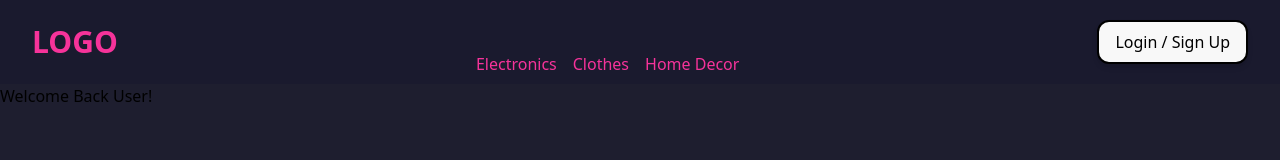
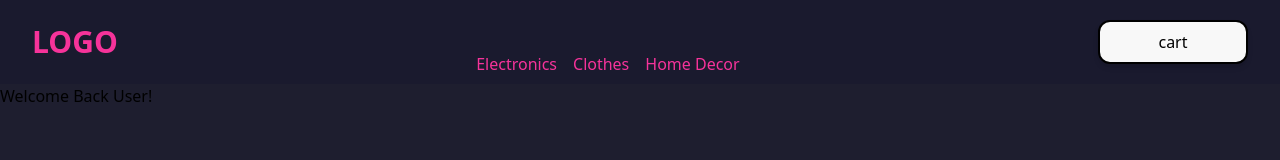
Before and after one commit to dampmatt/e-commerce-frontend, a React (Vite) app: page / in a window 1280 px wide. Both pictures are taken after a click on the button "Login / Sign Up". Shown: the top 160 px of the page. Built offline with nearby package versions, Linux system fonts and the light colour scheme.

Commit message:
added dummy login functionality

```diff
--- a/src/App.jsx
+++ b/src/App.jsx
@@ -1,13 +1,13 @@
 import './App.css'
-import { useSelector, useDispatch } from 'react-redux'
-import { Link, NavLink } from 'react-router'
+
+
 import { Outlet } from 'react-router-dom'
 import Header from './components/Header'
 
 
+
 function App() {
-  const count = useSelector((state) => state.counter.value)
-  const dispatch = useDispatch()
+
 
   return (
     <div>
--- a/src/components/Header.jsx
+++ b/src/components/Header.jsx
@@ -1,6 +1,20 @@
 import React from 'react'
+import { useSelector, useDispatch } from 'react-redux'
+import { Link, NavLink } from 'react-router'
+import { SignIn, SignOut } from '../store/Slice/loginSlice'
 
 const Header = () => {
+  const isLogin = useSelector((state) => state.login.login)
+  const dispatch = useDispatch()
+
+  const handleClick = ()=>{
+    if(isLogin){
+      dispatch(SignOut());
+    }
+    else{
+      dispatch(SignIn());
+    }
+  }
   return (
     <div className='flex justify-between items-center bg-[#1a1a2e] text-pink-500  px-8  '>
         <h1 className='text-3xl font-bold cursor-pointer py-6'>LOGO</h1>
@@ -11,8 +25,18 @@ const Header = () => {
             <li className='cursor-pointer hover:border-1 hover:bg-pink-500 hover:border-[#1a1a2e] hover:text-[#1a1a2e] p-2 rounded-sm'>Home Decor</li>
         </ul>
 
-        <button className="bg-[#f8f8f8] font-light border-2 hover:border-pink-500  hover:bg-[#1a1a2e] hover:text-pink-600 text-black rounded-xl px-4 py-2 shadow-md">
-          Login / Sign Up
+        <button
+        className="min-w-[150px] bg-[#f8f8f8] font-light border-2 hover:border-pink-500  hover:bg-[#1a1a2e] hover:text-pink-600 text-black rounded-xl px-4 py-2 shadow-md"
+        onClick={handleClick}
+        >
+        {
+          !isLogin &&
+          <span>Login / Sign Up</span>
+        }
+        {
+          isLogin &&
+          <span>cart</span>
+        }
         </button>
 
 
--- /dev/null
+++ b/src/store/Slice/loginSlice.js
@@ -0,0 +1,23 @@
+import { createSlice } from "@reduxjs/toolkit";
+
+const initialState = {
+    login : false,
+}
+
+export const loginSlice= createSlice({
+    name: "login",
+    initialState,
+    reducers:{
+        SignIn: (state)=>{
+            state.login=true
+        },
+        SignOut: (state)=>{
+            state.login=false
+        }
+
+    }
+})
+
+export const {SignIn, SignOut} = loginSlice.actions
+
+export default loginSlice.reducer
--- a/src/store/store.js
+++ b/src/store/store.js
@@ -1,8 +1,10 @@
 import { configureStore } from '@reduxjs/toolkit'
 import counterReducer from './Slice/counterSlice'
+import loginReducer from './Slice/loginSlice'
 
 export const store = configureStore({
   reducer: {
-    counter:counterReducer
+    counter:counterReducer,
+    login:loginReducer
   },
 })
```
